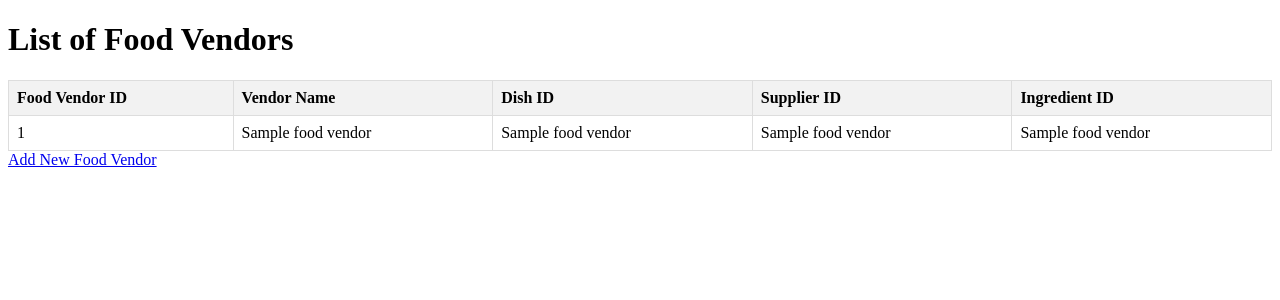
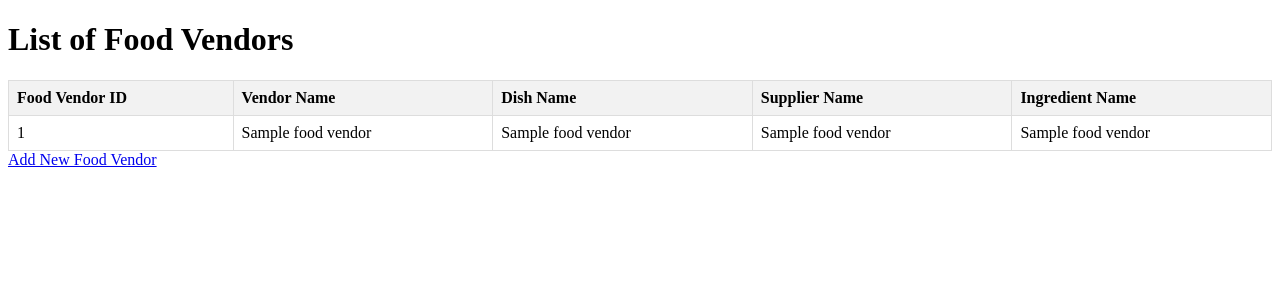
Before and after one commit to shimadeljavan/block3-adv-web, a PHP site: template project-1/mvc-project/views/food_vendor_index.php in a window 1280 px wide. Shown: the top 300 px of the page. Run offline with PHP 8.4, Linux system fonts and the light colour scheme; the template is opened without the code that fills it: most values are stand-ins (such as "Sample title", 1, 10 or a date in 2020).

Commit message:
update read me file

```diff
--- a/project-1/mvc-project/views/food_vendor_index.php
+++ b/project-1/mvc-project/views/food_vendor_index.php
@@ -48,9 +48,9 @@
             <tr>
                 <th>Food Vendor ID</th>
                 <th>Vendor Name</th>
-                <th>Dish ID</th>
-                <th>Supplier ID</th>
-                <th>Ingredient ID</th>
+                <th>Dish Name</th>
+                <th>Supplier Name</th>
+                <th>Ingredient Name</th>
             </tr>
             <?php
             foreach ($foodVendors as $vendor) {
```
Also changed, not shown: README.md.
